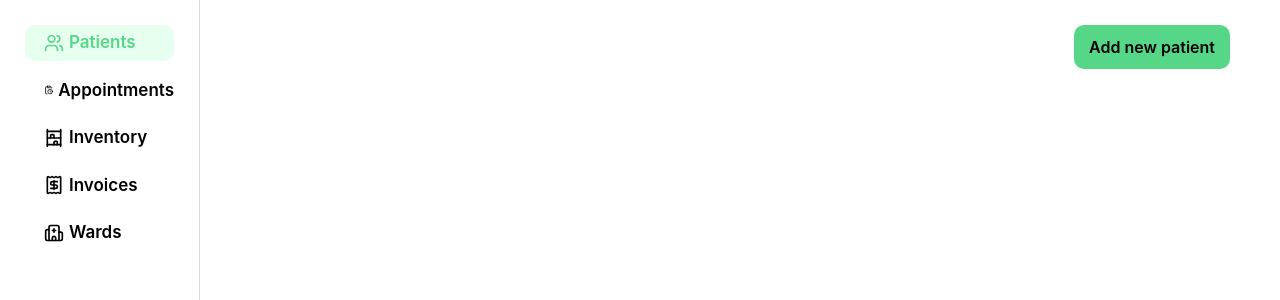
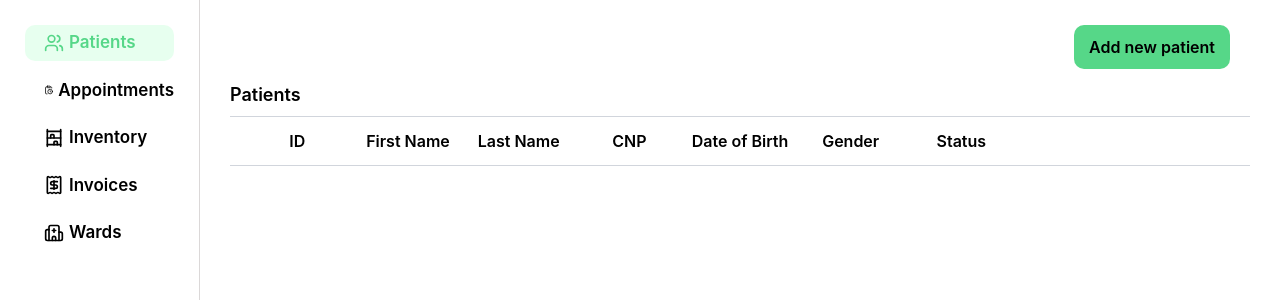
Before and after one commit to davosab/sistem-spital, a Vue app: page /#/patients in a window 1280 px wide. Shown: the top 300 px of the page. Built offline with nearby package versions, Linux system fonts and the light colour scheme.

Commit message:
Structured files, also added patients page design

```diff
--- /dev/null
+++ b/src/components/patients-page/PatientsCard.vue
@@ -0,0 +1,34 @@
+<template>
+    <div id="patients-card" class="w-[full] bg-white mx-[30px] mb-[30px] rounded-[10px]">
+        <h1 class="text-[18px] font-semibold mt-3">
+            Patients
+        </h1>
+
+        <div class="grid grid-cols-1 mt-2 max-h-[800px] overflow-y-auto ">
+            <div class="grid grid-cols-9 border-b border-t border-gray-300 p-3 text-center items-center">
+                <p class="text-[16px] font-semibold">
+                    ID
+                </p>
+                <p class="text-[16px] font-semibold">
+                    First Name
+                </p>
+                <p class="text-[16px] font-semibold">
+                    Last Name
+                </p>
+                <p class="text-[16px] font-semibold">
+                    CNP
+                </p>
+                 <p class="text-[16px] font-semibold">
+                    Date of Birth
+                </p>
+                 <p class="text-[16px] font-semibold">
+                    Gender
+                </p>
+                <p class="text-[16px] font-semibold">
+                    Status
+                </p>
+
+            </div>
+        </div>
+    </div>
+</template>
--- a/src/components/Patients.vue
+++ b/src/pages/Patients.vue
@@ -1,7 +1,17 @@
+<script setup>
+import PatientsCard from '../components/patients-page/PatientsCard.vue';
+</script>
 <template>
 <div class="ml-[200px] h-full" >
     <div class="flex justify-self-end">
         <button class=" mr-[50px] mt-[25px] text-[16px] font-semibold px-[15px] py-[10px] bg-[#56D788] rounded-[10px]"> Add new patient </button>
     </div>
+
+    <div class="w-full h-full">
+        <PatientsCard />
+    </div>
 </div>
+
+
+
 </template>
```
Also changed, not shown: src/router/router.js (+5 -5 lines), src/pages/Appointments.vue (renamed from src/components/Appointments.vue), src/pages/Inventory.vue (renamed from src/components/Inventory.vue), src/pages/Invoices.vue (renamed from src/components/Invoices.vue), src/pages/Wards.vue (renamed from src/components/Wards.vue).
